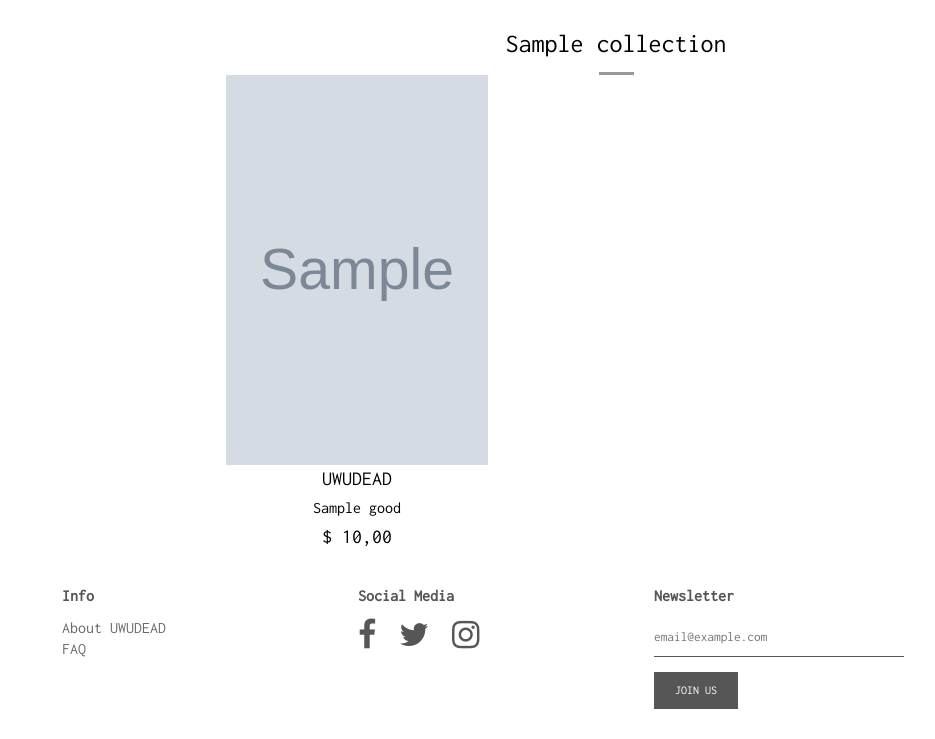
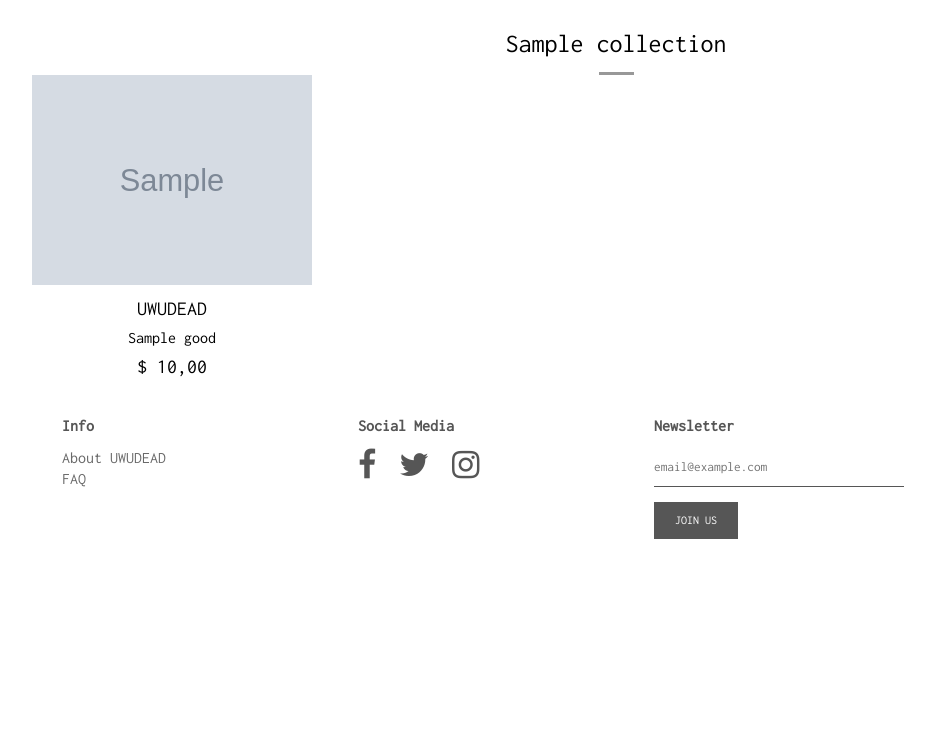
Before and after one commit to Rendant/UWUDEAD_production, a Django app: a page that uses templates/shop/collection_list.html in a window 1280 px wide. Shown: the part 164-903 px from the top of the page, without its empty margins (24-959 px from the left). After the commit the page ends 703 px from the top, so only its background shows below. Run offline with Django 4.2, Linux system fonts and the light colour scheme; tables that the repository leaves empty hold one stand-in row (values such as "Sample post"); grey boxes marked "Sample" are stand-in pictures; data that the repository does not hold is empty; some libraries are stand-ins or nearby versions.

Commit message:
сделана адекватная страница коллекций

```diff
--- a/OMODED_Shop/settings.py
+++ b/OMODED_Shop/settings.py
@@ -117,7 +117,7 @@ LOGGING = {
         'file': {
             'level': 'INFO',
             'class': 'logging.FileHandler',
-            'filename': 'C:/Users/yauro/UWUDEAD_Shop/info2.log',
+            'filename': 'C:/Users/Nikolay/Desktop/uwudead/UWUDEAD_production/info2.log',
         },
     },
     'loggers': {
--- a/static/css/collection_list.css
+++ b/static/css/collection_list.css
@@ -20,22 +20,28 @@
     background: #333333;
     opacity: .5;
 }
-.gridViewItems {
-    margin-left: 250px;
-    display: flex;
-    width: 262px;
+.gridViewItem {
+    text-align:center;
 }
+
+
 .omoriImg {
     position: relative;
     display: block;
-    margin: auto;
-    z-index: -1000;
+    margin: 0 auto 10px;
+    z-index: 1000;
 }
+
+.product-photo{
+    max-height:500px;
+    max-width:100%;
+    height:auto;
+}
+
 .gridSignature {
     position: relative;
     color: black;
     text-align: center;
-    /*right: 160px;*/
     display: block;
     text-decoration: none;
 }
@@ -54,6 +60,3 @@
     margin-bottom: 10px;
     font-size: 20px;
 }
-.gridViewItem {
-    padding-right: 100px;
-}
--- a/static/css/collections_list.css
+++ b/static/css/collections_list.css
@@ -20,22 +20,28 @@
     background: #333333;
     opacity: .5;
 }
-.gridViewItems {
-    margin-left: 250px;
-    display: flex;
-    width: 262px;
+
+.gridViewItem {
+    text-align:center;
 }
-.omoriImg {
+
+.collection_IMG {
     position: relative;
     display: block;
-    margin: auto;
+    margin: 0 auto 10px;
     z-index: -1000;
 }
+
+.collection-photo{
+    max-height:500px;
+    max-width:100%;
+    height:auto;
+}
+
 .gridSignature {
     position: relative;
     color: black;
     text-align: center;
-    /*right: 160px;*/
     display: block;
     text-decoration: none;
 }
@@ -47,6 +53,3 @@
     text-decoration: none;
     color: black;
 }
-.gridViewItem {
-    padding-right: 100px;
-}
--- a/static/css/product.css
+++ b/static/css/product.css
@@ -12,7 +12,7 @@
 
 
 .product-info_wrapper{
-    background: #fcfcfc;
+   background: #fcfcfc;
    padding: 40px;
    position: relative;
    text-align: center;
--- a/templates/shop/collection_list.html
+++ b/templates/shop/collection_list.html
@@ -2,7 +2,6 @@
 {% load static %}
 {% load mathfilters %}
 {% block title %}{{ collection.name }}{% endblock %}
-
 {% block body %}
 <div class="titleContent">
     <h2 class="homePage">
@@ -10,12 +9,13 @@
     </h2>
 </div>
 <!--    TYT KARTO4ki-->
-<div class="gridViewItems">
+<div class="container">
+    <div class="row">
         {% for good in filtered_goods %}
-    {% if forloop.counter|mod:4 == 0 %}
+        <div class="col-md-3 col-sm-6 col-xs-12">
             <div class="gridViewItem">
                 <div class="gridViewImg">
-            <a href="{% url 'products:good' collection_slug good.slug %}" class="omoriImg"><img src="{{ good.photo1.url }}" width="262" height="390"></a>
+                    <a href="{% url 'products:good' collection_slug good.slug %}" class="omoriImg"><img class='product-photo' src="{{ good.photo1.url }}"></a>
                 </div>
                 <div class="gridSignature">
                     <div>
@@ -29,25 +29,9 @@
                     </div>
                 </div>
             </div>
-    <br>
-    {% else %}
-    <div class="gridViewItem">
-        <div class="gridViewImg">
-            <a href="{% url 'products:good' collection_slug good.slug %}" class="omoriImg"><img src="{{ good.photo1.url }}" width="262" height="390"></a>
         </div>
-        <div class="gridSignature">
-            <div>
-                <div class="productVendor">UWUDEAD</div>
-                <p class="productTitle">
-                    <a href="{% url 'products:good' collection_slug good.slug %}">{{ good.name }}</a>
-                </p>
-                <p class="productPrice">
-                    <span class="price">$ {{ good.cost }}</span>
-                </p>
+        {% endfor %}
     </div>
 </div>
-    </div>
-    {% endif %}
-    {% endfor %}
-</div>
+
 {% endblock %}
```
Also changed, not shown: templates/shop/collections_list.html (+6 -18 lines). Lines whose indentation alone changed are shown as unchanged.
